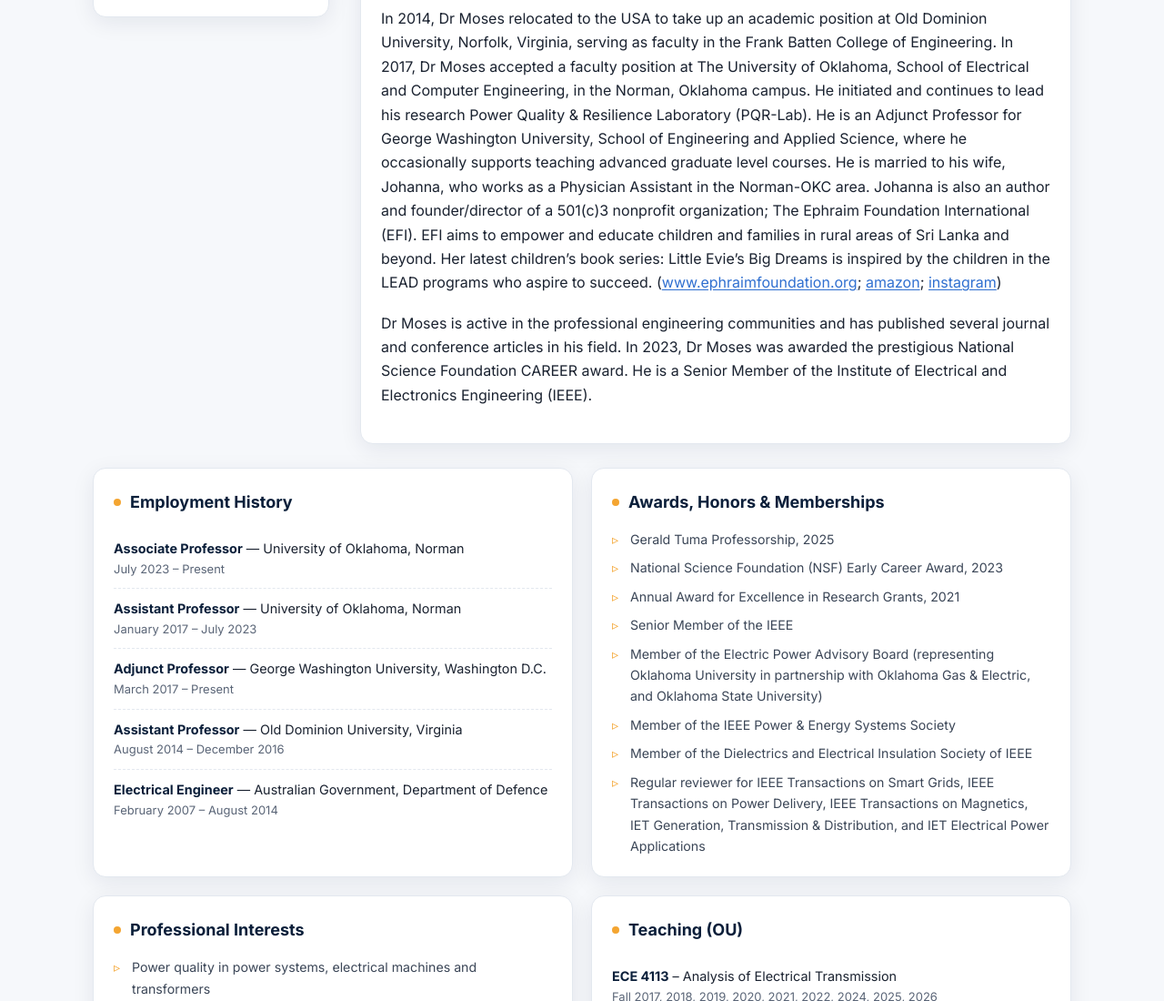
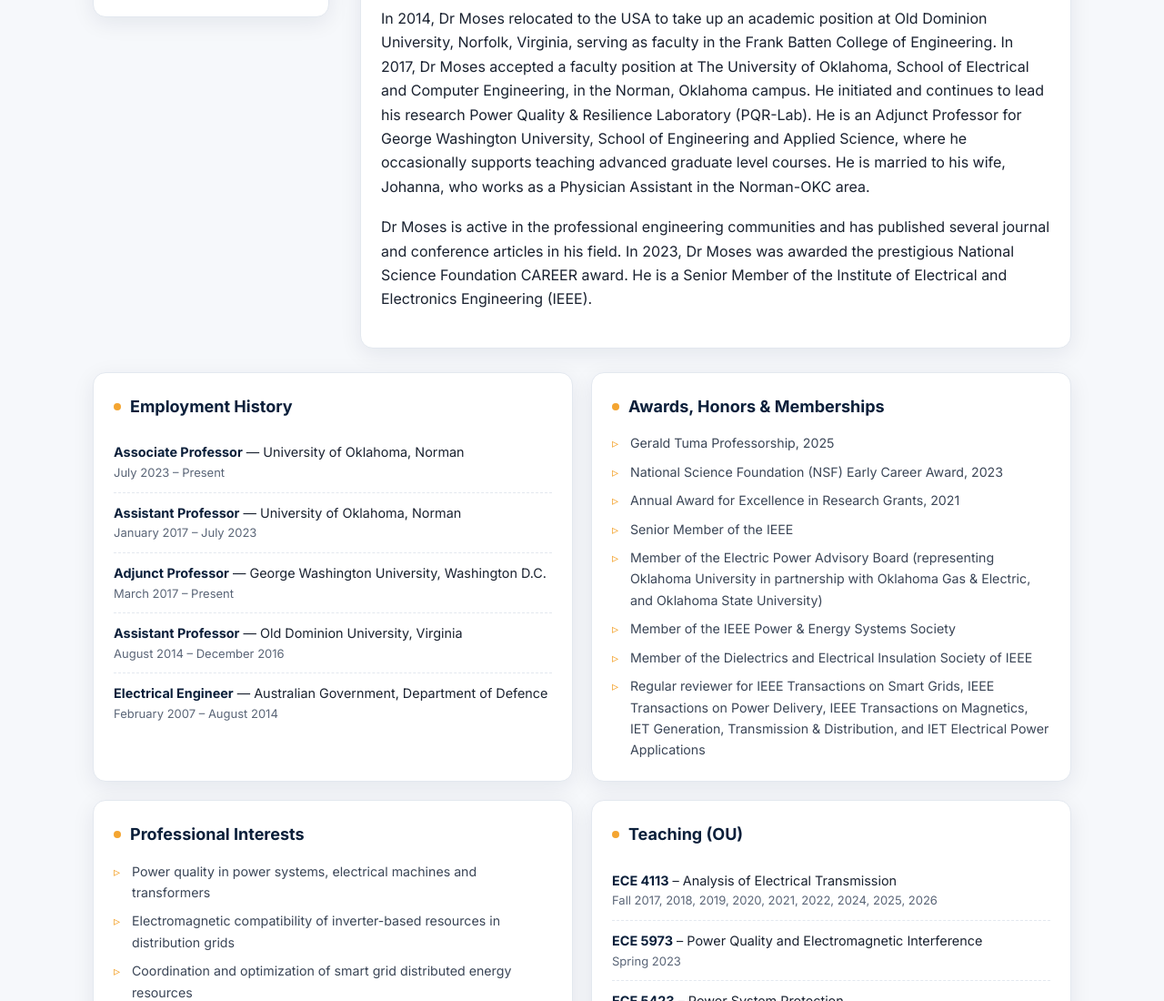
Before and after one commit to paulsmoses/pqrlab, a plain HTML site: page faculty.html in a window 1280 px wide. Shown: the part 915-2015 px from the top of the page at 91% size. Drawn offline with Linux system fonts and the light colour scheme.

Commit message:
Update faculty.html

```diff
--- a/faculty.html
+++ b/faculty.html
@@ -57,7 +57,7 @@
         <div class="prose" style="max-width:none;">
           <p>Dr Paul Moses received his BS degree in Physics and BEng degree with 1st Class Honours in Electrical and Computer Engineering both in 2006, and the PhD degree in Electrical Power Engineering from Curtin University of Technology, Perth, Western Australia, in 2012. His doctoral thesis was recognized for outstanding achievement by the Chancellor of the University.</p>
           <p>From 2007 to 2014, Dr Moses served as an Electrical Engineer for the Defence Science and Technology Group (DSTG), Australian Department of Defence. He performed naval research and engineering support for combat systems for the Australian Collins Class Submarines at the naval base in Garden Island, Western Australia.  He contributed to the development and testing of phased array sonar signal processing algorithms and experimentation in underwater acoustics. Upon finishing his PhD in 2012, Dr Moses accepted a promotion to work for DSTG’s Power and Energy Systems Group in Melbourne, Australia. He has served as a power systems specialist supporting several naval projects. He was in charge of designing and leading the development of one of several high-budget R&amp;D land-based power system test facilities. Dr Moses has been a subject matter expert for leading technical investigations of electrical plant issues in naval vessels. He has advised the Royal Australian Navy on new preventative maintenance procedures and design modifications for protecting multi-megawatt shipboard electrical plant.</p>
-          <p>In 2014, Dr Moses relocated to the USA to take up an academic position at Old Dominion University, Norfolk, Virginia, serving as faculty in the Frank Batten College of Engineering. In 2017, Dr Moses accepted a faculty position at The University of Oklahoma, School of Electrical and Computer Engineering, in the Norman, Oklahoma campus. He initiated and continues to lead his research Power Quality &amp; Resilience Laboratory (PQR-Lab). He is an Adjunct Professor for George Washington University, School of Engineering and Applied Science, where he occasionally supports teaching advanced graduate level courses. He is married to his wife, Johanna, who works as a Physician Assistant in the Norman-OKC area. Johanna is also an author and founder/director of a 501(c)3 nonprofit organization; The Ephraim Foundation International (EFI). EFI aims to empower and educate children and families in rural areas of Sri Lanka and beyond. Her latest children’s book series: Little Evie’s Big Dreams is inspired by the children in the LEAD programs who aspire to succeed. (<a href="https://www.ephraimfoundation.org">www.ephraimfoundation.org</a>; <a href="https://amzn.to/47rZRLZ">amazon</a>; <a href="https://www.instagram.com/theephraimfoundation/">instagram</a>)</p>
+          <p>In 2014, Dr Moses relocated to the USA to take up an academic position at Old Dominion University, Norfolk, Virginia, serving as faculty in the Frank Batten College of Engineering. In 2017, Dr Moses accepted a faculty position at The University of Oklahoma, School of Electrical and Computer Engineering, in the Norman, Oklahoma campus. He initiated and continues to lead his research Power Quality &amp; Resilience Laboratory (PQR-Lab). He is an Adjunct Professor for George Washington University, School of Engineering and Applied Science, where he occasionally supports teaching advanced graduate level courses. He is married to his wife, Johanna, who works as a Physician Assistant in the Norman-OKC area.</p>
           <p>Dr Moses is active in the professional engineering communities and has published several journal and conference articles in his field. In 2023, Dr Moses was awarded the prestigious National Science Foundation CAREER award. He is a Senior Member of the Institute of Electrical and Electronics Engineering (IEEE).</p>
         </div>
       </div>
```
